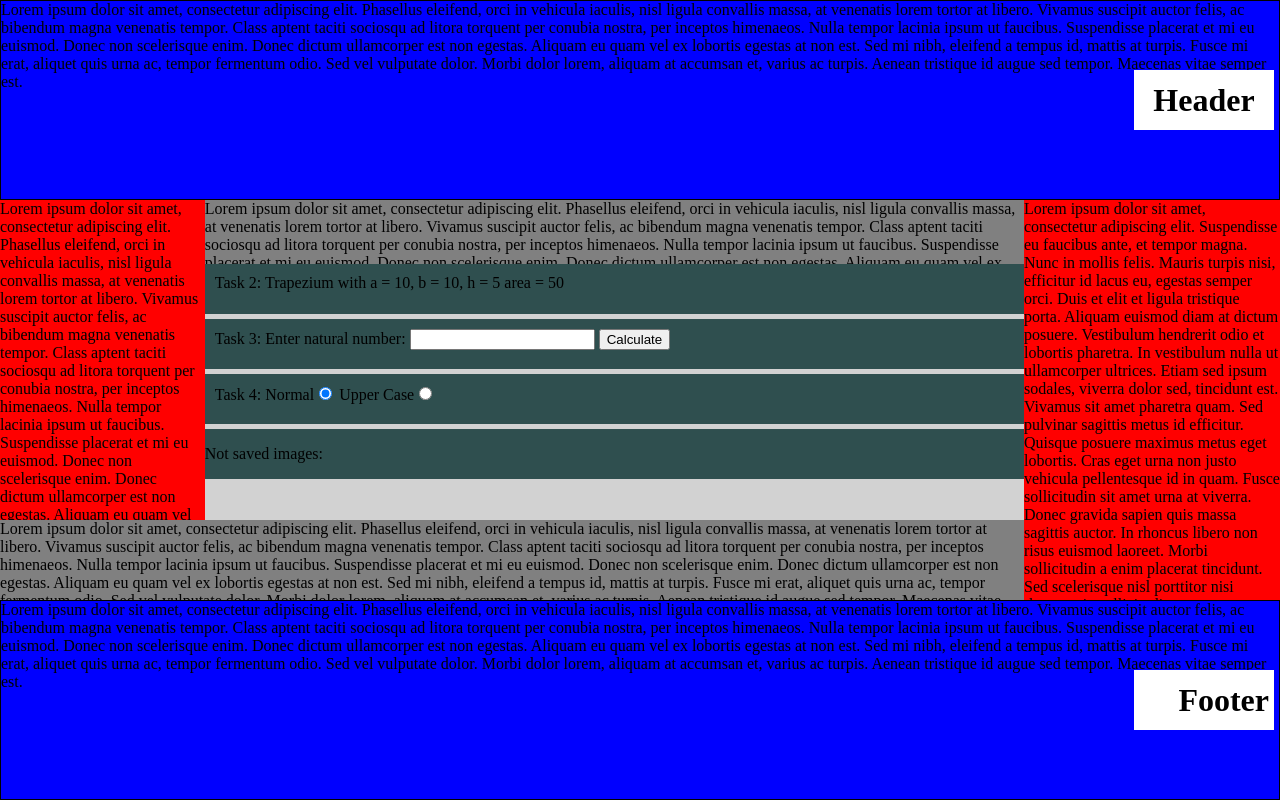
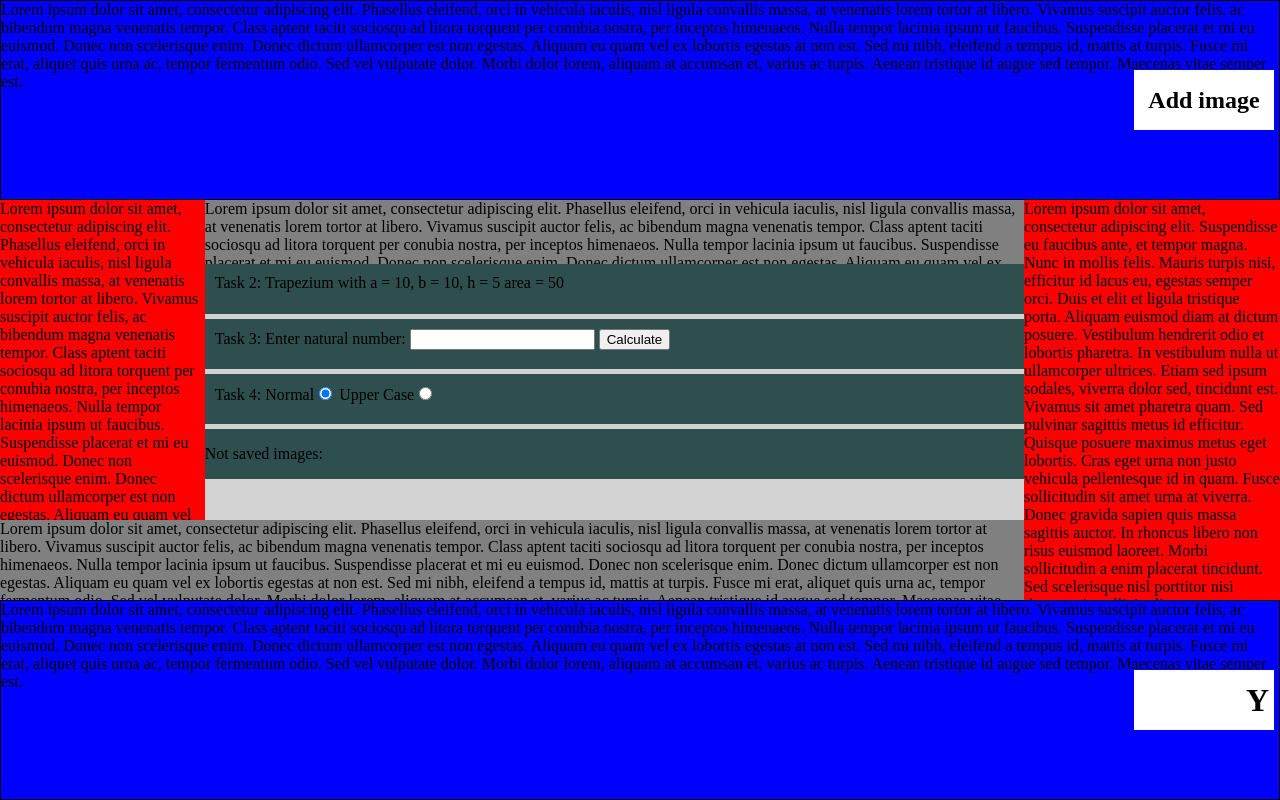
Before and after one commit to mErlin-sp/web-lab2, a plain HTML site: page index.html in a window 1280 px wide. Drawn offline with Linux system fonts and the light colour scheme.

Commit message:
Minor updates

```diff
--- a/index.html
+++ b/index.html
@@ -20,7 +20,7 @@
             tristique id augue sed tempor. Maecenas vitae semper est.
         </p>
         <div class='vertical_center my_label' id='x_block'>
-            <h1 style='text-align: center; margin: 0; width: 100%;' class='vertical_center'>Header</h1>
+            <h2 style='text-align: center; margin: 0; width: 100%;' class='vertical_center'>Add image</h2>
         </div>
     </div>
     <div id='main'>
@@ -300,7 +300,7 @@
         </p>
         <div class='vertical_center my_label'>
             <h1 style='text-align: right; margin: 0; right: 5px; width: 100%;' class='vertical_center'>
-                Footer</h1>
+                Y</h1>
         </div>
     </div>
 </div>
--- a/styles.css
+++ b/styles.css
@@ -15,6 +15,7 @@ body {
     left: 0;
     top: 0;
     background-color: blue;
+    user-select: none;
 }
 
 #main {
@@ -72,6 +73,7 @@ body {
     position: absolute;
     bottom: 0;
     background-color: blue;
+    user-select: none;
 }
 
 .vertical_center {
```
